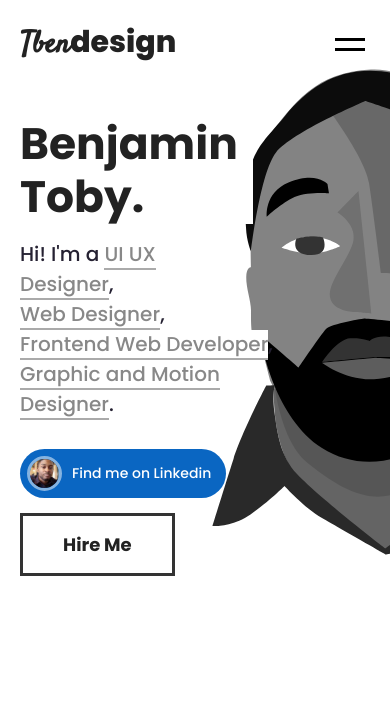
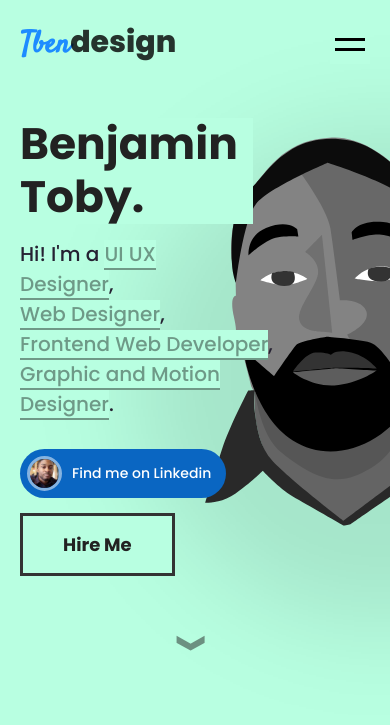
Before and after one commit to BenjaminToby/personal_site, a PHP site: page / in a window 390 px wide. Shown: the top 725 px of the page. Run offline with PHP 8.4, Linux system fonts and the light colour scheme; some libraries are stand-ins or nearby versions.

Commit message:
Color flavor added to site

```diff
--- a/index.html
+++ b/index.html
@@ -20,7 +20,7 @@
 <body><!-- ...................................................................................................................... Body -->
 
     <header>
-        <a class="nav-link-block" style="border:none;"><span style="font-family:'Satisfy'">Tben</span>design</a>
+        <a class="nav-link-block" style="border:none;"><span style="font-family:'Satisfy';color:#1D8CFF;">Tben</span>design</a>
         <nav>
             <ul>
                 <li class="navlink-li"><a href="#" class="navlink">About Me</a></li>
@@ -42,7 +42,7 @@
     <section class="hero-section">
         <div class="container-1200px hero-content-container">
             <div class="column-50">
-                <h1 style="background-color:white;">Benjamin Toby.</h1>
+                <h1 style="background-color:#B8FFE1;">Benjamin Toby.</h1>
                 <h2 class="hero-subtext">Hi! I'm a
                     <a class="hero-content-link" id="ui-ux-design">UI UX Designer</a>,
                     <a class="hero-content-link" id="web-design">Web&nbsp;Designer</a>,
@@ -58,12 +58,12 @@
                             </div>
 
                             <div>
-                                <h3 class="linkedin-cta-text">Find me on Linkedin</h3>
+                                <h3 class="linkedin-cta-text">Find&nbsp;me&nbsp;on&nbsp;Linkedin</h3>
                             </div>
                         </div>
                     </a>
 
-                    <button class="main-cta-button">Hire Me</button>
+                    <button class="main-cta-button">Hire&nbsp;Me</button>
                 </div>
             </div>
 
@@ -71,8 +71,12 @@
                 <div class="face-wrapper" id="my-face-wrapper">
                     <div id="my-face"></div>
                     <div id="color-overlay"></div>
+                    <div class="hero-image-blur"></div>
                 </div>
             </div>
+        </div>
+        <div class="container-1200px" style="justify-content:center;align-items:center;">
+            <a class="scroll-down-link-block"><div class="scroll-down-icon">&rsaquo;</div></a>
         </div>
     </section>
 
--- a/main.css
+++ b/main.css
@@ -24,6 +24,8 @@ body {
 	display: block;
 	margin: 0px;
 	overflow: hidden;
+    background-color: #B8FFE1;
+    /*background-color: #B8FFE1;*/
 }
 
 header {
@@ -38,6 +40,7 @@ header {
 
 section {
     display: flex;
+    flex-direction: column;
     align-items: center;
     justify-content: center;
     padding: 60px 40px;
@@ -184,6 +187,8 @@ section.hero-section {
 .nav-link-block {
     font-size: 30px;
     font-weight: 800;
+    color: rgba(0,0,0,0.8);
+
 }
 
 .nav-link-block:hover {
@@ -205,9 +210,9 @@ section.hero-section {
 }
 
 .hero-content-link {
-    color: #888;
+    color: rgba(0,0,0,0.4);
     transition: all .3s ease-out;
-    border-bottom: 2px solid #aaa;
+    border-bottom: 2px solid rgba(0,0,0,0.4);
 }
 
 .hero-content-link:hover {
@@ -258,7 +263,7 @@ section.hero-section {
 .main-cta-button {
     margin: 0;
     border: 3px solid #333;
-    background-color: white;
+    background-color: #B8FFE1;
     color: #222;
     font-size: 18px;
     font-weight: 600;
@@ -365,6 +370,45 @@ section.hero-section {
     z-index: 0;
 }
 
+.hero-image-blur {
+    width: 500px;
+    height: 500px;
+    background-color: rgba(0,0,0,0.1);
+    border-radius: 1000px;
+    position: absolute;
+    top: 0;
+    left: 0;
+    transform: translateZ(-400px);
+    filter: blur(50px);
+    z-index: -1;
+}
+
+.scroll-down-icon {
+    font-size:80px;
+    font-weight:400;
+    transform:rotate(90deg);
+}
+
+.scroll-down-link-block {
+    border: none;
+    opacity: .5;
+    transition: all .3s ease-out;
+    position: relative;
+    animation: scrolldownicon 2s infinite;
+    animation-timing-function: ease-out;
+}
+
+.scroll-down-link-block:hover {
+    border: none;
+    opacity: 1;
+}
+
+@keyframes scrolldownicon {
+    0% {top: 0;}
+    50% {top: 10px;}
+    100% {top: 0;}
+}
+
 
 
 
@@ -405,7 +449,7 @@ section.hero-section {
         padding: 10px;
         width: 40px;
         height: 40px;
-        background-color: white;
+        background-color: #B8FFE1;
     }
 
     .hamburger:hover {
@@ -473,7 +517,7 @@ section.hero-section {
     }
 
     .hero-content-link {
-        background-color: white;
+        background-color: #B8FFE1;
     }
 
     .hero-ctas-block {
@@ -496,10 +540,8 @@ section.hero-section {
 
     .face-wrapper {
         top: 0;
-        width: auto;
-        height: auto;
-        margin-top: -65vh;
-        right: -60vw;
+        margin-top: -80vw;
+        right: -50vw;
     }
 
 }
@@ -508,10 +550,19 @@ section.hero-section {
 
 
 
-@media (max-width: 380px) {
+@media (max-width: 450px) {
+
+    #my-face {
+        margin-top: 0;
+        width: 400px;
+        height: 400px;
+    }
 
     .face-wrapper {
-        margin-top: -160vw;
+        margin-top: -130vw;
+        width: 400px;
+        height: 400px;
+        right: -50vw;
     }
 
 }
```
